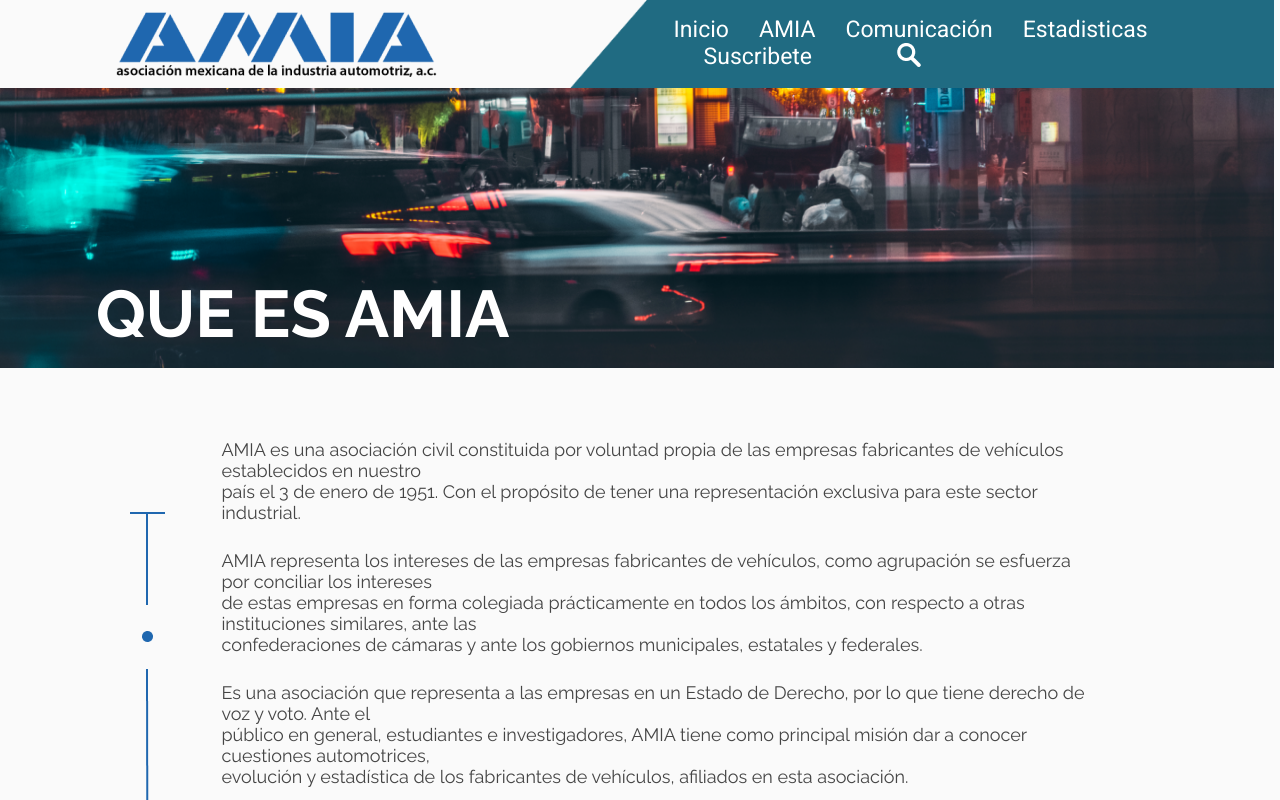
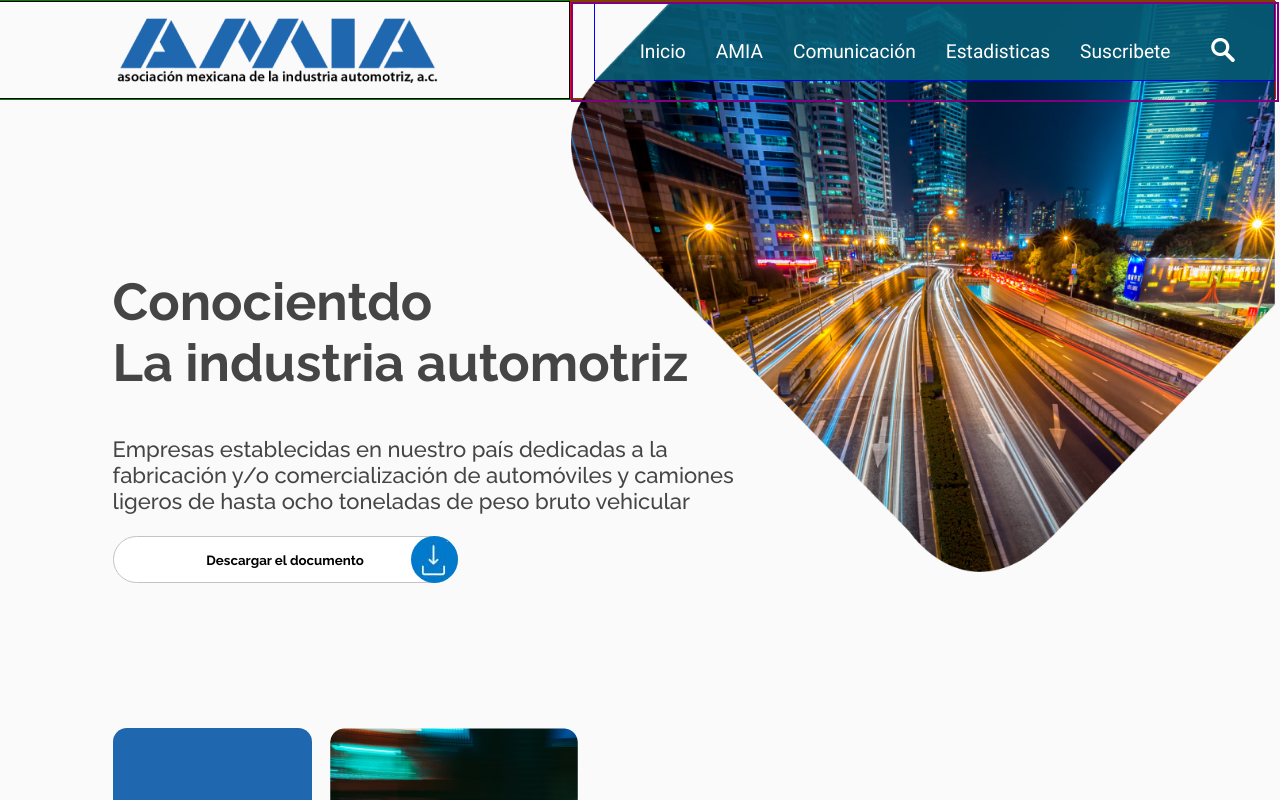
Before and after one commit to br99bry/AMIA_colors, a React app: page / in a window 1280 px wide. Shown: the top 800 px of the page. Built offline with nearby package versions, Linux system fonts and the light colour scheme.

Commit message:
corrigiendo header

```diff
--- a/src/App.jsx
+++ b/src/App.jsx
@@ -20,35 +20,35 @@
 
 const App = () => (
      //Esta seccion carga la pagina QUE ES AMIA
+    // <div className="App">
+    //     <Header />
+    //     <HeroQueEsAMIA />
+    //     <DescriptionQueEsAMIA />
+    //     <FoundersAMIA />
+    //    <Footer />
+
+    // </div>
+    //Esta seccion carga el Home
     <div className="App">
-        <Header />
-        <HeroQueEsAMIA />
-        <DescriptionQueEsAMIA />
-        <FoundersAMIA />
-       <Footer />
+    <Header />
+        <Hero>
+            <Button buttonText="Descargar el documento" anchoBoton="345px">
+                <img src={vector}></img>
+            </ Button>
+        </Hero>
+        <About>
+            <Button buttonText="ver más" anchoBoton="203px">
+                <img src={vectorFull}></img>
+            </Button>
+        </About>
 
+        <CardColashCar className="card-colash"/>
+        <ComunicationCarrousel>
+
+        </ComunicationCarrousel>
+        <Galery />
+    <Footer />
     </div>
-    //Esta seccion carga el Home
-    // <div className="App">
-    // <Header />
-    //     <Hero>
-    //         <Button buttonText="Descargar el documento" anchoBoton="345px">
-    //             <img src={vector}></img>
-    //         </ Button>
-    //     </Hero>
-    //     <About>
-    //         <Button buttonText="ver más" anchoBoton="203px">
-    //             <img src={vectorFull}></img>
-    //         </Button>
-    //     </About>
-
-    //     <CardColashCar className="card-colash"/>
-    //     <ComunicationCarrousel>
-
-    //     </ComunicationCarrousel>
-    //     <Galery />
-    // <Footer />
-    // </div>
     //Esta seccion carga pagina de mesa directiva
     // <div className="App">
     // <Header />
--- a/src/assets/styles/Header.scss
+++ b/src/assets/styles/Header.scss
@@ -1,50 +1,59 @@
 @import './vars.scss';
 
 .header-container{
+    border: 1px solid green;
     width: 100vw;
-    height: 11vh;
+    height: auto;
     display: grid;
     grid-template-columns: 45% 55%;
-    grid-template-rows: 100%;
+    grid-template-rows: auto;
     position: relative;
 }
 
 .logo-container{
-    height: 100%;
+    border: 1px solid black;
     display: flex;
     justify-content: start;
     align-items: center;
 
     & .logo{
         width: 325px;
-        height: 66px;
         margin-left: 120px;
+        margin-top: 15px;
+        margin-bottom: 15px;
     }
 }
 
 .nav-container{
+    border: 1px solid red;
     width: 100%;
-    height: 100%;
-    & img{
+    position: relative;
+    & .rectangle{
+        border: 1px solid blue;
+        width: 96.4%;
+        position: absolute;
+        z-index: 2;
+        right: 0;
+
+    }
+
+    & .timeLaps{
         width: 100%;
-        height: 100%;
-        position: relative;
-        z-index: 2;
+        position: absolute;
+        right: 0;
     }
 }
 
 .nav{
-    width: 50vw;
+    border: 2px solid purple;
+    width: 100%;
     height: 100%;
-    background-repeat: no-repeat;
-    background-size: 100% 100%;
-    // display: flex;
-    // justify-content: center;
-    // align-items: center;
+    display: flex;
+    justify-content: center;
+    align-items: center;
     position: absolute;
     z-index: 3;
     top: 0;
-    left: 50%;
 }
 
 .nav-list{
@@ -67,7 +76,7 @@
     font-family: $font-nav;
     font-style: normal;
     font-weight: normal;
-    font-size: 23px;
+    font-size: 1.2rem;
     line-height: 27px;
 
 
@@ -101,5 +110,6 @@
     }
 }
 .nav-opc:nth-of-type(6){
-    margin-left: 85px;
+    margin-left: 40px;
+    margin-right: 15px;
 }
--- a/src/assets/styles/Hero.scss
+++ b/src/assets/styles/Hero.scss
@@ -3,7 +3,7 @@
 .hero-container{
 
     width: 100vw;
-    height: 84vh;
+    height: auto;
     display: flex;
     align-items: center;
     position: relative;
@@ -12,6 +12,8 @@
 .hero-description{
     width: 636px;
     margin-left: 120px;
+    margin-top: 10%;
+    margin-bottom: 10%;
 
     & h1{
         font-family: $font-button;
@@ -32,17 +34,17 @@
     }
 }
 
-.timeLaps-container{
+// .timeLaps-container{
 
-    width: 57.2%;
-    height: 100%;
-    position: absolute;
-    right: 0vw;
-    top: -11.2vh;
+//     width: 57.2%;
+//     height: auto;
+//     position: absolute;
+//     right: 0vw;
+//     top: -11.2vh;
 
-}
+// }
 
-.timeLaps{
-    width: 100%;
-    height: 100%;
-}
+// .timeLaps{
+//     width: 100%;
+//     height: 100%;
+// }
--- a/src/components/Header.jsx
+++ b/src/components/Header.jsx
@@ -3,6 +3,8 @@
 import logoHeader from '../assets/img/logoHeader.png';
 import rectangleHeader from '../assets/img/rectangleHeader.png';
 import searchIcon from '../assets/img/searchIcon.png';
+import timeLapse from '../assets/img/timeLapse.png';
+
 
 const link1 = 'Inicio';
 const link2 = 'AMIA';
@@ -25,7 +27,8 @@
                 <img  src={logoHeader} alt="" className="logo"/>
             </div>
             <div  className="nav-container">
-                <img src={rectangleHeader} alt=""/>
+                <img src={rectangleHeader} alt="" className="rectangle"/>
+                <img src={timeLapse} alt="" className="timeLaps"/>
                 <div  className="nav">
                     <ul className="nav-list">
                         <li className="nav-opc">
--- a/src/components/Hero.jsx
+++ b/src/components/Hero.jsx
@@ -11,9 +11,9 @@
             {children}
         </div>
 
-        <div className="timeLaps-container">
+        {/* <div className="timeLaps-container">
             <img src={timeLapse} alt="" className="timeLaps"/>
-        </div>
+        </div> */}
     </section>
 );
 
```
